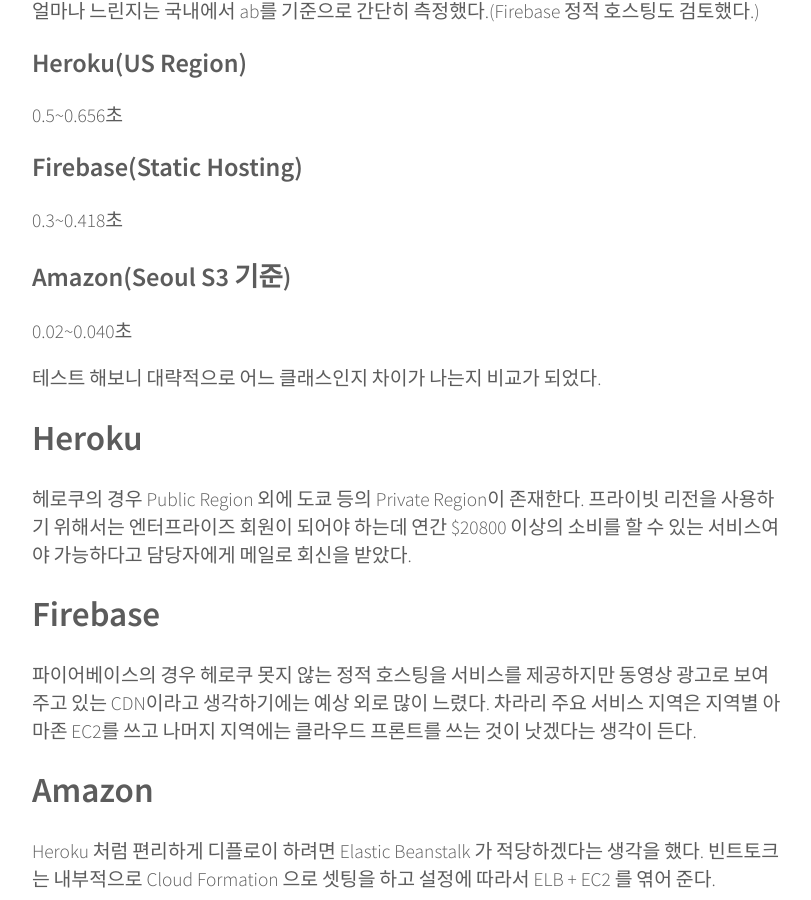
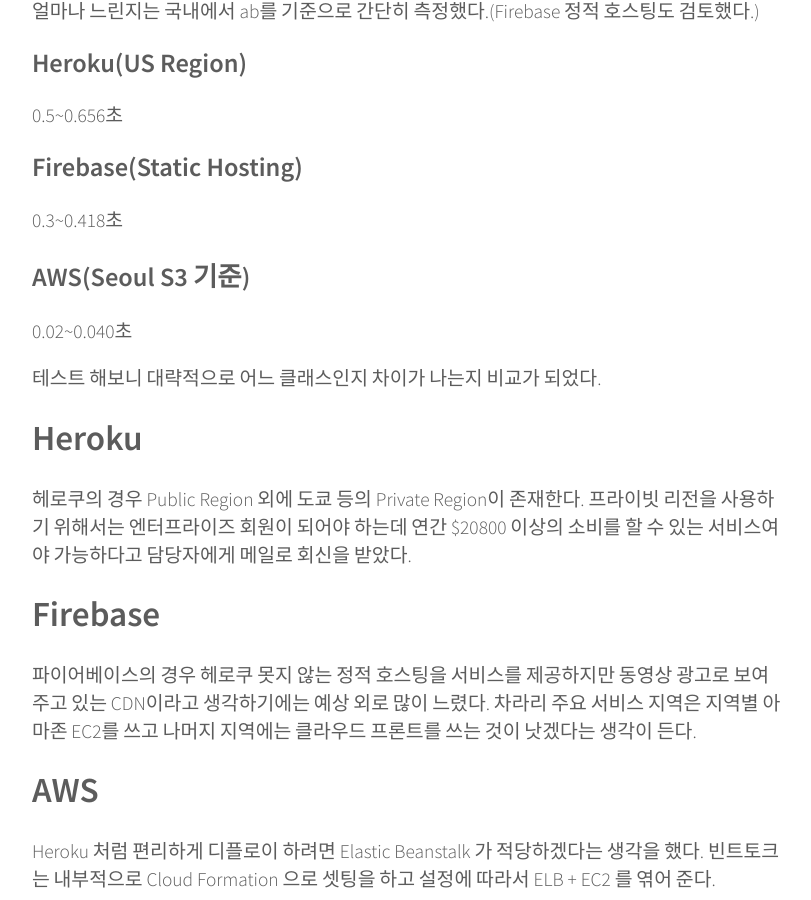
Before and after one commit to suhanlee/suhanlee.github.io, a Jekyll site: the page built from _posts/2016-10-10-migrate-heroku-to-amazon.markdown, in a window 1280 px wide and 900 px high, scrolled down 581 px. Shown: the whole window, without its empty margins (231-1042 px from the left). Built offline with Jekyll 4.4.1, drawn with Linux system fonts in a browser that asks for light colours; comment, search, counter and statistics services are not loaded.

Commit message:
[article] Amazon -> AWS 이름 변경

```diff
--- a/_posts/2016-10-10-migrate-heroku-to-amazon.markdown
+++ b/_posts/2016-10-10-migrate-heroku-to-amazon.markdown
@@ -24,7 +24,7 @@
 ## Firebase(Static Hosting)
 0.3~0.418초
 
-## Amazon(Seoul S3 기준)
+## AWS(Seoul S3 기준)
 0.02~0.040초
 
 테스트 해보니 대략적으로 어느 클래스인지 차이가 나는지 비교가 되었다.
@@ -38,7 +38,7 @@
 파이어베이스의 경우 헤로쿠 못지 않는 정적 호스팅을 서비스를 제공하지만 동영상 광고로 보여주고 있는 CDN이라고 생각하기에는
 예상 외로 많이 느렸다. 차라리 주요 서비스 지역은 지역별 아마존 EC2를 쓰고 나머지 지역에는 클라우드 프론트를 쓰는 것이 낫겠다는 생각이 든다.
 
-# Amazon
+# AWS
 Heroku 처럼 편리하게 디플로이 하려면 Elastic Beanstalk 가 적당하겠다는 생각을 했다. 빈트토크는 내부적으로 Cloud Formation 으로 셋팅을 하고 설정에 따라서 ELB + EC2 를 엮어 준다.
 
 (1) 언어별로 aws 가 제공하는 기본 배포 방식이 있다. 다만 특정 언어 버전의 제약사항이 존재한다. 예를 들면 루비 2.3.0 으로 고정이다. 취향에 따라서 docker 형태로 배포 가능하다.
```
